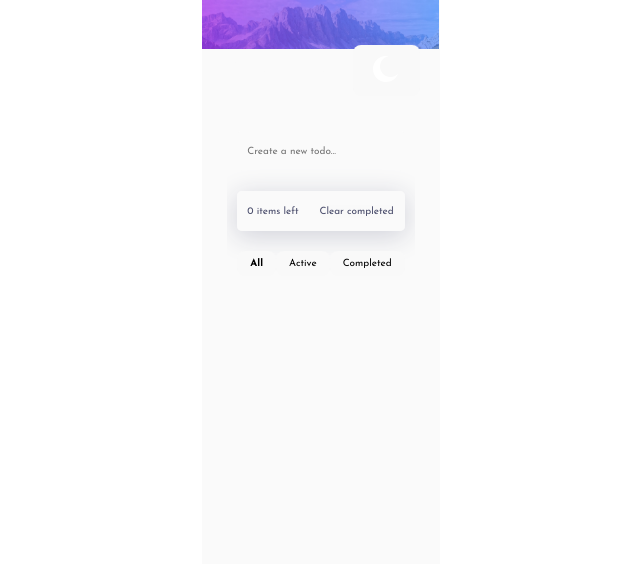
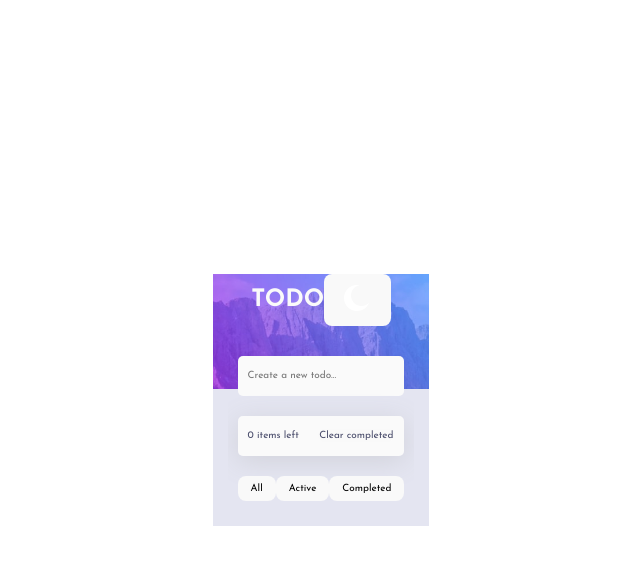
Before and after one commit to unkuseni/todo-app, a React (Vite) app: page / in a window 1280 px wide. Shown: the top 564 px of the page, without its empty margins (319-959 px from the left). Built offline with nearby package versions, Linux system fonts and the light colour scheme.

Commit message:
removing bloat

```diff
--- a/src/App.module.scss
+++ b/src/App.module.scss
@@ -3,44 +3,33 @@ $Very-Light-Grayish-Blue: hsl(236, 33%, 92%);
 $Light-Grayish-Blue: hsl(233, 11%, 84%);
 $Very-Dark-Grayish-Blue: hsl(235, 19%, 35%);
 $Dark-Grayish-Blue: hsl(236, 9%, 61%);
-// App is not rendering right
-.App {
-  max-width: 1280px;
-  margin: 0 auto;
-  padding: 2rem;
-  text-align: center;
+$mobile-light-img: url(./assets/bg-mobile-light.jpg);
+$mobile-dark-img: url(./assets/bg-mobile-dark.jpg);
+$desktop-light-img: url(./assets/bg-desktop-light.jpg);
+$desktop-dark-img: url(./assets/bg-desktop-dark.jpg);
+.container {
+  display: flex;
+  flex-direction: column;
+  align-items: center;
+  justify-items: center;
+  align-content: center;
+  justify-content: center;
+  row-gap: 5px;
+  overflow: auto;
+  background-color: $Very-Light-Grayish-Blue;
+  background-image: $mobile-light-img;
+  background-size: contain;
+  background-repeat: no-repeat;
+  background-position: top;
+  color: $Very-Light-Gray;
+  height: 100%;
+  width: 100%;
 }
-
 .header {
   display: flex;
   flex-direction: row;
   align-items: center;
-  justify-content: space-between;
-  padding: 10px;
-  max-width: none;
+  justify-items: center;
+  align-content: center;
+  justify-content: center;
 }
-.img-back {
-  background: url('../src/assets/bg-mobile-light.jpg'), $Very-Light-Gray;
-  background-size: 100%;
-  background-repeat: no-repeat;
-  padding: 10px;
-  height: 100vh;
-  // Add a media query for the img at 450px
-  @media (min-width: 450px) {
-    background-image: url('../src/assets/bg-desktop-light.jpg');
-  }
-  color: $Very-Light-Gray;
-  max-width: 1024px;
-}
-.title {
-  text-align: center;
-  letter-spacing: 10px;
-  text-transform: uppercase;
-}
-.container {
-  display: block;
-  margin-right: auto;
-  margin-left: auto;
-  margin-top: 25px;
-  max-width: 512px;
-}
--- a/src/App.tsx
+++ b/src/App.tsx
@@ -1,45 +1,25 @@
 import React, { useState } from 'react';
 import { Todo } from './components/todo/todo';
-import { Theme, lightTheme, darkTheme } from './components/Theme/theme';
-import { ThemeProvider } from './components/Theme/ThemeProvider';
-import App_module from './App.module.scss';
-import Classnames from 'classnames';
+import styles from './App.module.scss';
 import moonIcon from './assets/icon-moon.svg';
 import sunIcon from './assets/icon-sun.svg';
 
-function App() {
-    const [theme, setTheme] = useState<Theme>(Theme.Light);
+const App: React.FC = () => {
+    const [themeMode, setThemeMode] = useState('light');
 
-    const handleToggleTheme = () => {
-        setTheme(theme === Theme.Light ? Theme.Dark : Theme.Light);
-    };
+    const handleToggleTheme = () =>
+        setThemeMode((prevMode) => (prevMode === 'light' ? 'dark' : 'light'));
 
     return (
-        <ThemeProvider theme={theme === Theme.Light ? lightTheme : darkTheme}>
-            <div
-                className={Classnames(
-                    App_module.theme,
-                    {
-                        [App_module.light]: theme === Theme.Light,
-                    },
-                    App_module['img-back']
-                )}
-            >
-                <div className={App_module.container}>
-                    <div className={App_module.header}>
-                        <h2 className={App_module.title}>TODO</h2>
-                        <button className={App_module.toggle} onClick={handleToggleTheme}>
-                            <img
-                                src={theme === Theme.Light ? moonIcon : sunIcon}
-                                alt="Toggle theme"
-                            />
-                        </button>
-                    </div>
-                    <Todo />
-                </div>
+        <div className={`${styles.theme} ${styles.container}`}>
+            <div className={`${styles.header} ${styles[themeMode]}`}>
+                <h2 className={styles.title}>TODO</h2>
+                <button className={styles.toggle} onClick={handleToggleTheme}>
+                    <img src={themeMode === 'light' ? moonIcon : sunIcon} alt="Toggle theme" />
+                </button>
             </div>
-        </ThemeProvider>
+            <Todo />
+        </div>
     );
-}
-
+};
 export default App;
--- a/src/_codux/boards/app/app.board.tsx
+++ b/src/_codux/boards/app/app.board.tsx
@@ -9,5 +9,6 @@ export default createBoard({
         windowWidth: 375,
         windowHeight: 667,
         canvasWidth: 373,
+        canvasHeight: 676,
     },
 });
--- a/src/components/Theme/ThemeProvider.tsx
+++ /dev/null
@@ -1,32 +0,0 @@
-import { createContext, ReactNode } from 'react';
-import { Theme } from './theme';
-
-type ThemeProviderProps = {
-    theme: Theme;
-    children: ReactNode;
-};
-
-export const ThemeContext = createContext<Theme>(Theme.Light);
-
-export const ThemeProvider: React.FC<ThemeProviderProps> = ({ theme, children }) => {
-    const styles = `
-    .theme-light {
-      --primary-color: #0077CC;
-      --text-color: #333;
-      --background-color: #F5F5F5;
-    }
-
-    .theme-dark {
-      --primary-color: #66B2FF;
-      --text-color: #EEE;
-      --background-color: #222;
-    }
-  `;
-
-    return (
-        <ThemeContext.Provider value={theme}>
-            <style>{styles}</style>
-            {children}
-        </ThemeContext.Provider>
-    );
-};
--- a/src/components/Theme/theme.tsx
+++ /dev/null
@@ -1,37 +0,0 @@
-import { createContext, useEffect, useState } from 'react';
-
-export enum Theme {
-    Light = 'light',
-    Dark = 'dark',
-}
-
-export const ThemeContext = createContext<Theme>(Theme.Light);
-
-export const lightTheme = {
-    backgroundColor: '#fff',
-    textColor: '#000',
-};
-
-export const darkTheme = {
-    backgroundColor: '#111',
-    textColor: '#fff',
-};
-
-type ThemeProviderProps = {
-    theme: Theme;
-    children: React.ReactNode;
-};
-
-export const ThemeProvider: React.FC<ThemeProviderProps> = ({ theme, children }) => {
-    const [currentTheme, setCurrentTheme] = useState(theme);
-
-    useEffect(() => {
-        setCurrentTheme(theme);
-    }, [theme]);
-
-    return (
-        <ThemeContext.Provider value={currentTheme === Theme.Light ? lightTheme : darkTheme}>
-            {children}
-        </ThemeContext.Provider>
-    );
-};
--- a/src/components/todo/todo.module.scss
+++ b/src/components/todo/todo.module.scss
@@ -29,6 +29,12 @@ $Check-Background: linear-gradient(135deg, hsl(192, 100%, 67%), hsl(280, 87%, 65
   width: 20px;
   height: 20px;
   border: 1px;
+}
+.completed {
+  text-decoration: line-through;
+}
+.active {
+  font-weight: bold;
 }
 .form > input {
   width: 100%;
--- a/src/components/todo/todo.tsx
+++ b/src/components/todo/todo.tsx
@@ -2,7 +2,6 @@ import classNames from 'classnames';
 import styles from './todo.module.scss';
 import React, { useState, useCallback, useMemo, FormEvent, useReducer, useContext } from 'react';
 import { DragDropContext, Droppable, Draggable } from 'react-beautiful-dnd';
-import { ThemeContext } from '../Theme/ThemeProvider';
 import iconCross from '../../assets/icon-cross.svg';
 
 enum Filter {
@@ -52,7 +51,6 @@ export const Todo: React.FC<TodoProps> = ({ className }) => {
     const [inputValue, setInputValue] = useState<string>('');
     const [tasks, dispatch] = useReducer(tasksReducer, []);
     const [filter, setFilter] = useState<Filter>(Filter.All);
-    const theme = useContext(ThemeContext);
     const handleSubmit = useCallback(
         (event: FormEvent<HTMLFormElement>) => {
             event.preventDefault();
@@ -107,7 +105,7 @@ export const Todo: React.FC<TodoProps> = ({ className }) => {
                                     checked={task.completed}
                                     onChange={() => handleComplete(index)}
                                 />
-                                <span className={task.completed ? 'completed' : ''}>
+                                <span className={task.completed ? styles.completed : ''}>
                                     {task.text}
                                 </span>
                             </label>
@@ -188,15 +186,6 @@ export const Todo: React.FC<TodoProps> = ({ className }) => {
                     Completed
                 </button>
             </div>
-            <style jsx>{`
-                .completed {
-                    text-decoration: line-through;
-                }
-
-                .active {
-                    font-weight: bold;
-                }
-            `}</style>
         </div>
     );
 };
--- a/src/index.css
+++ b/src/index.css
@@ -11,7 +11,6 @@
   color-scheme: light dark;
   color: rgba(255, 255, 255, 0.87);
   background-color: #242424;
-
   font-synthesis: none;
   text-rendering: optimizeLegibility;
   -webkit-font-smoothing: antialiased;
```
